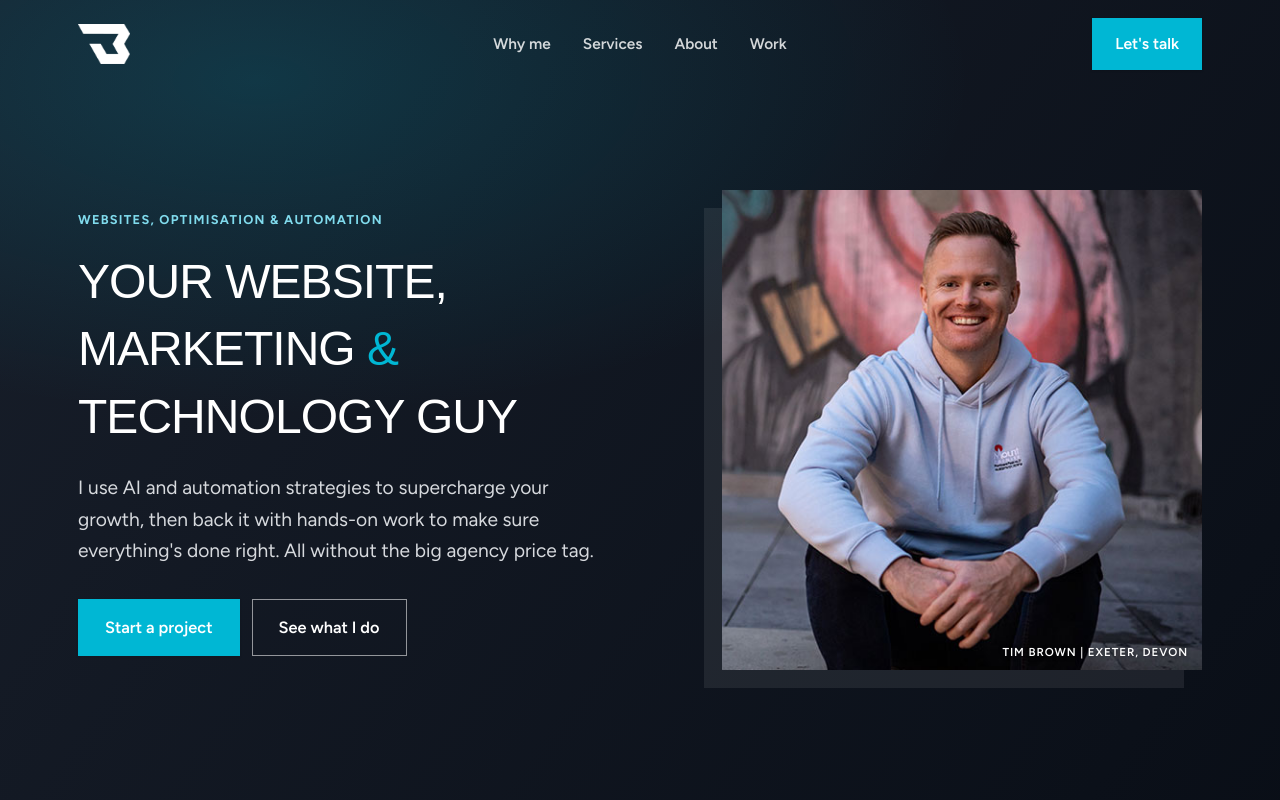
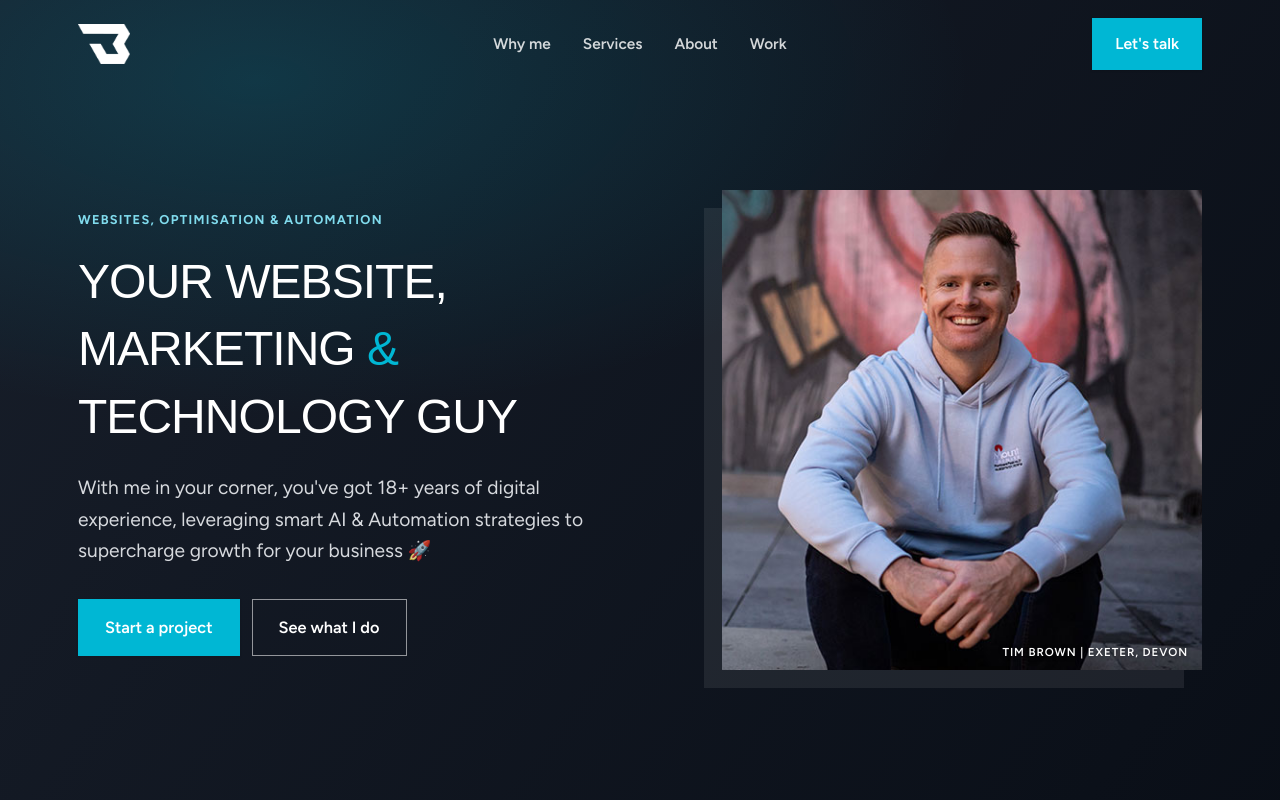
Before and after one commit to tangobrown/tangobrown, a Next.js app: page / in a window 1280 px wide. Shown: the top 800 px of the page. Built offline with nearby package versions, Linux system fonts and the light colour scheme; a web font is replaced by a local one.

Commit message:
Update hero lead copy (18+ years, rocket emoji)

```diff
--- a/components/Hero.tsx
+++ b/components/Hero.tsx
@@ -11,9 +11,9 @@ export default function Hero() {
             Your website, Marketing <span className="hl">&amp;</span> Technology guy
           </h1>
           <p className="hero__lead reveal">
-            I use AI and automation strategies to supercharge your growth, then back
-            it with hands-on work to make sure everything&apos;s done right. All without
-            the big agency price tag.
+            With me in your corner, you&apos;ve got 18+ years of digital experience,
+            leveraging smart AI &amp; Automation strategies to supercharge growth
+            for your business 🚀
           </p>
           <div className="hero__actions reveal">
             <a href="#contact" className="btn btn--primary btn--lg">Start a project</a>
```
